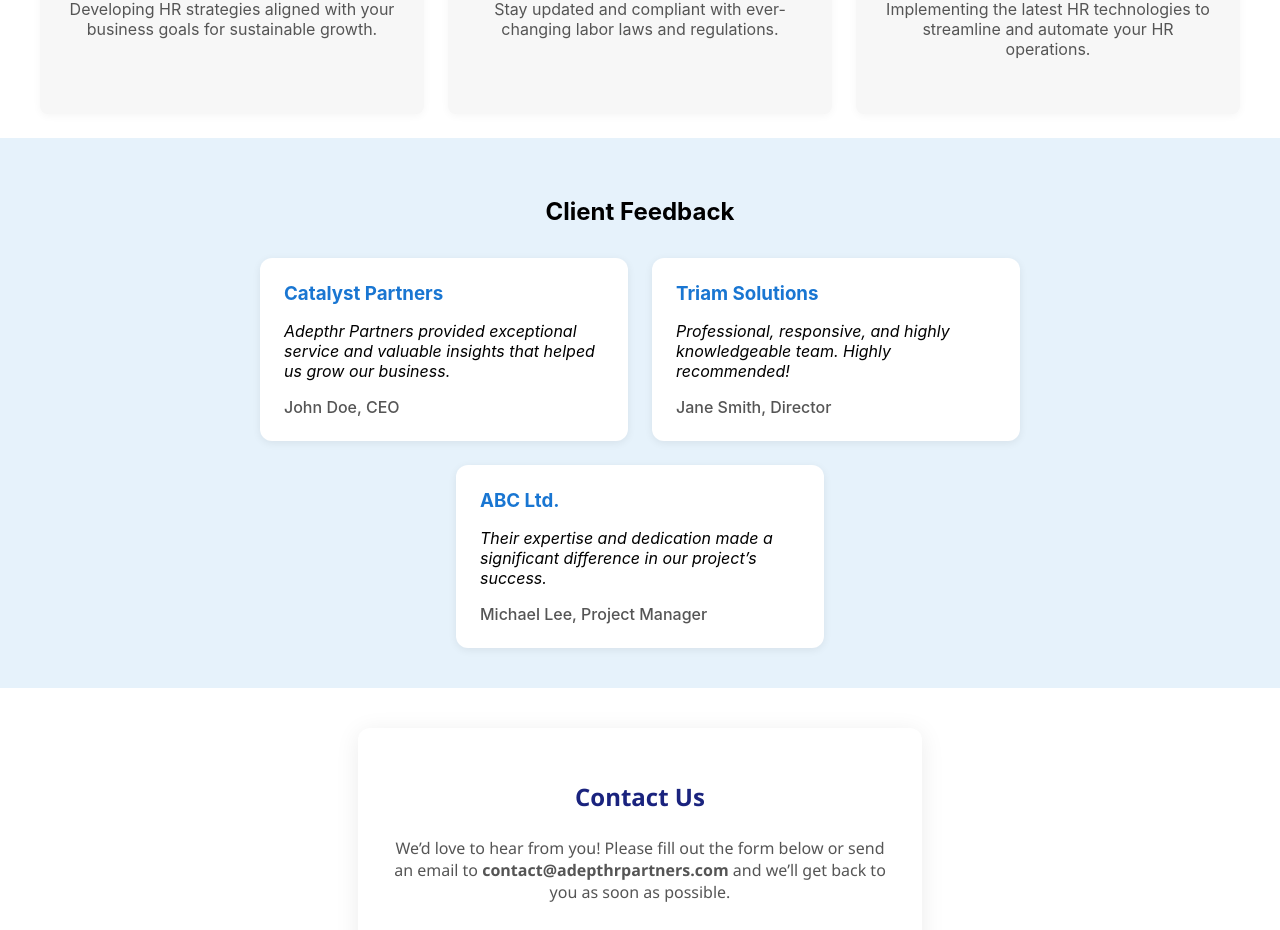
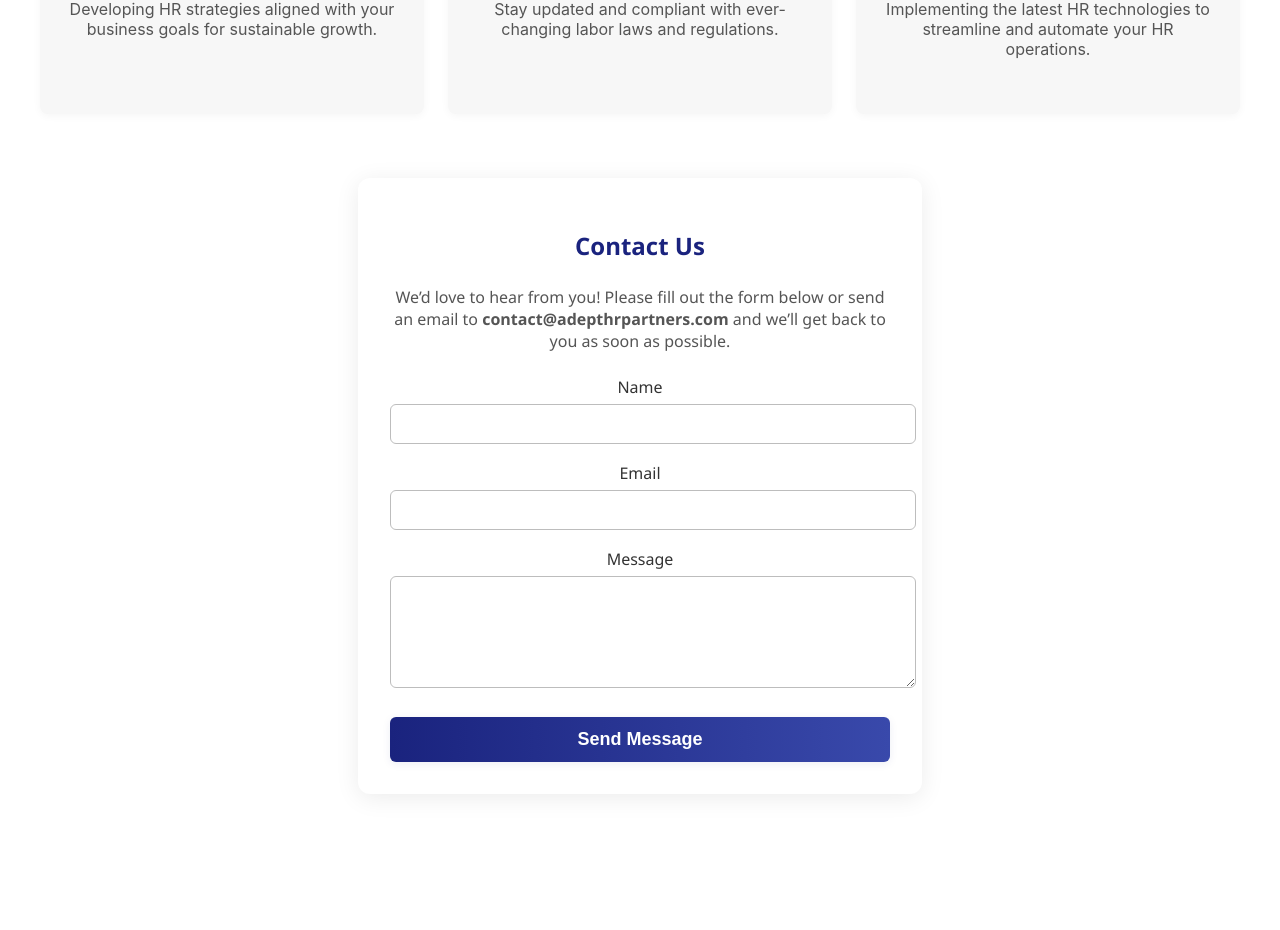
Before and after one commit to valechakamal/adepthrpartners-ui-app, a React (Create React App) app: page / in a window 1280 px wide. Shown: the part 3310-4240 px from the top of the page. After the commit the page ends 4144 px from the top, so only its background shows below. Built offline with nearby package versions, Linux system fonts and the light colour scheme.

Commit message:
remove client section

```diff
--- a/src/App.js
+++ b/src/App.js
@@ -21,9 +21,9 @@ function App() {
         <div id="solutions">
           <Solutions />
         </div>
-        <div id="clients">
+        {/* <div id="clients">
           <Clients />
-        </div>
+        </div> */}
         <div id="contact">
           <Contactus />
         </div>
```
